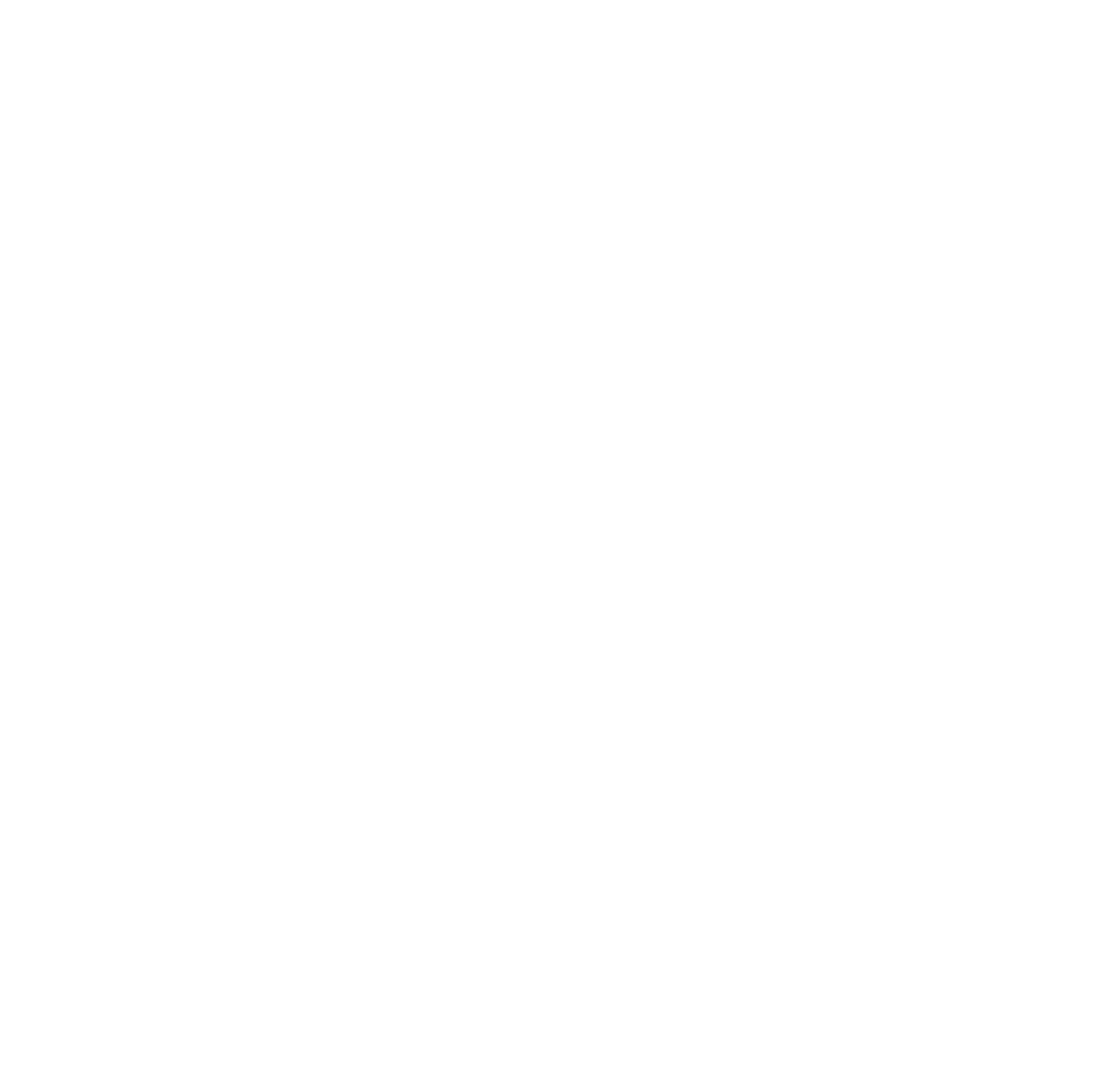
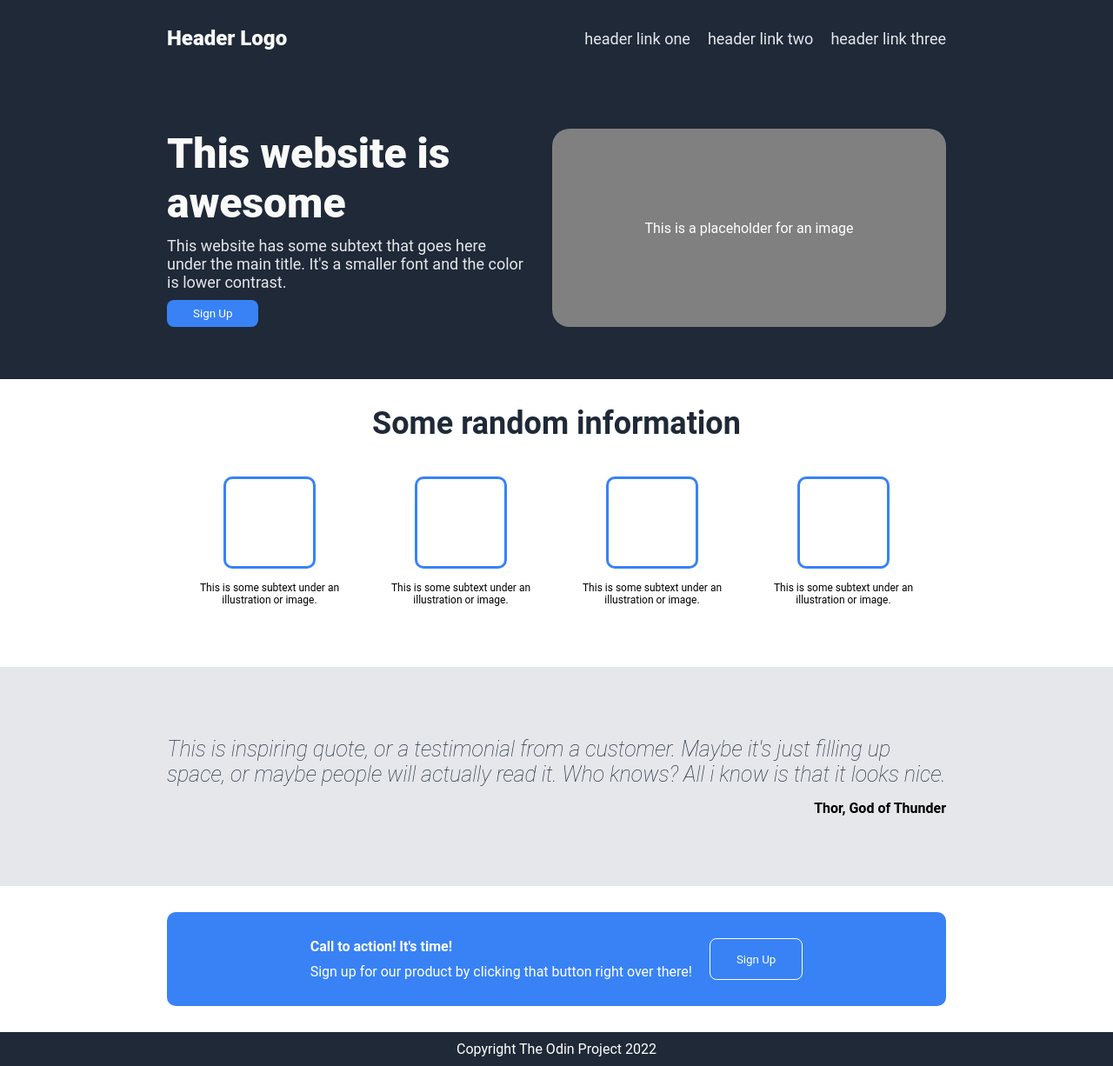
Before and after one commit to faeizmusa/odin-project-landing-page, a plain HTML site: page index.html in a window 1280 px wide. Shown: the whole page at 87% size. Before the commit the page ends 800 px from the top, so only its background shows below. Drawn offline with Linux system fonts and the light colour scheme.

Commit message:
Completing the task

```diff
--- a/index.html
+++ b/index.html
@@ -4,14 +4,87 @@
     <meta charset="UTF-8" />
     <meta http-equiv="X-UA-Compatible" content="IE=edge" />
     <meta name="viewport" content="width=device-width, initial-scale=1.0" />
+    <link rel="stylesheet" href="style.css" />
     <title>Odin Project : Landing Page</title>
   </head>
   <body>
-    <div class="header"></div>
-    <div class="hero"></div>
-    <div class="info"></div>
-    <div class="testimonial"></div>
-    <div class="cta"></div>
-    <div class="footer"></div>
+    <div class="header">
+      <div class="container">
+        <p class="logo">Header Logo</p>
+        <ul>
+          <li><a href="google.com">header link one</a></li>
+          <li><a href="google.com">header link two</a></li>
+          <li><a href="google.com">header link three</a></li>
+        </ul>
+      </div>
+    </div>
+
+    <div class="hero">
+      <div class="container">
+        <div class="hero-left">
+          <p class="main-text">This website is awesome</p>
+          <p class="subtext">
+            This website has some subtext that goes here under the main title.
+            It's a smaller font and the color is lower contrast.
+          </p>
+          <button class="hero-button">Sign Up</button>
+        </div>
+        <div class="placeholder"><p>This is a placeholder for an image</p></div>
+      </div>
+    </div>
+
+    <div class="info">
+      <p class="info-header">Some random information</p>
+      <div class="img-container">
+        <div class="info-card">
+          <div class="info-image"></div>
+          <p class="info-subtext">
+            This is some subtext under an illustration or image.
+          </p>
+        </div>
+        <div class="info-card">
+          <div class="info-image"></div>
+          <p class="info-subtext">
+            This is some subtext under an illustration or image.
+          </p>
+        </div>
+        <div class="info-card">
+          <div class="info-image"></div>
+          <p class="info-subtext">
+            This is some subtext under an illustration or image.
+          </p>
+        </div>
+        <div class="info-card">
+          <div class="info-image"></div>
+          <p class="info-subtext">
+            This is some subtext under an illustration or image.
+          </p>
+        </div>
+      </div>
+    </div>
+
+    <div class="testimonial">
+      <p class="quote">
+        This is inspiring quote, or a testimonial from a customer. Maybe it's
+        just filling up space, or maybe people will actually read it. Who knows?
+        All i know is that it looks nice.
+      </p>
+      <p class="quote-name">Thor, God of Thunder</p>
+    </div>
+
+    <div class="cta">
+      <div>
+        <div class="cta-wording">
+          <p class="cta-title">Call to action! It's time!</p>
+
+          <p>
+            Sign up for our product by clicking that button right over there!
+          </p>
+        </div>
+        <button class="cta-button">Sign Up</button>
+      </div>
+    </div>
+
+    <div class="footer">Copyright The Odin Project 2022</div>
   </body>
 </html>
--- a/style.css
+++ b/style.css
@@ -0,0 +1,168 @@
+* {
+  font-family: 'Roboto', sans-serif;
+  margin: 0;
+  padding: 0;
+}
+body {
+  display: flex;
+  flex-direction: column;
+  height: 100vh;
+}
+
+.header,
+.hero,
+.footer {
+  background-color: #1f2937;
+  display: flex;
+  align-items: center;
+  padding-bottom: 30px;
+}
+.info {
+  padding: 30px 0;
+}
+.info-header {
+  text-align: center;
+  font-size: 36px;
+  font-weight: bold;
+  color: #1f2937;
+}
+.info-image {
+  border: #3882f6 3px solid;
+  border-radius: 10px;
+  width: 100px;
+  height: 100px;
+  flex-shrink: 0;
+}
+.info-card {
+  max-width: 200px;
+  display: flex;
+  flex-direction: column;
+  gap: 15px;
+  align-items: center;
+  text-align: center;
+  margin: 10px;
+  font-size: 12px;
+}
+.img-container {
+  display: flex;
+  margin: 30px 15%;
+  justify-content: center;
+}
+.container {
+  margin: 30px 15%;
+  display: flex;
+  width: 100%;
+}
+
+.logo {
+  color: #f9faf8;
+  font-size: 24px;
+  font-weight: 900;
+}
+
+.main-text {
+  color: #f9faf8;
+  font-size: 48px;
+  font-weight: 800;
+  margin-bottom: 10px;
+}
+
+.subtext {
+  font-size: 18px;
+  color: #e5e7eb;
+  margin-bottom: 10px;
+}
+.hero-button {
+  flex-shrink: 0;
+  color: white;
+  padding: 8px 30px;
+  background-color: #3882f6;
+  border: none;
+  border-radius: 8px;
+}
+.hero-left {
+  flex: 1;
+}
+.placeholder {
+  flex: 1;
+  background-color: grey;
+  color: white;
+  justify-content: center;
+  align-items: center;
+  display: flex;
+  margin-left: 30px;
+  padding: 20px;
+  border-radius: 20px;
+}
+
+.testimonial {
+  background-color: #e5e7eb;
+  display: flex;
+  padding-top: 80px;
+  padding-right: 15%;
+  padding-left: 15%;
+  padding-bottom: 80px;
+  flex-direction: column;
+}
+.quote {
+  font-size: 25px;
+  color: #1f2937;
+  font-weight: 100;
+  margin-bottom: 15px;
+  font-style: italic;
+}
+.quote-name {
+  font-weight: bold;
+  text-align: right;
+}
+
+.cta > div {
+  background-color: #3882f6;
+  margin: 30px 15%;
+  padding: 30px;
+  border-radius: 10px;
+  display: flex;
+  justify-content: center;
+  gap: 20px;
+}
+.cta-title {
+  font-weight: bold;
+  margin-bottom: 10px;
+}
+.cta-button {
+  flex-shrink: 0;
+  color: white;
+  padding: 8px 30px;
+  background-color: #3882f6;
+  border: 1px solid white;
+  border-radius: 8px;
+}
+.cta-wording {
+  display: flex;
+  flex-direction: column;
+  color: white;
+}
+
+ul {
+  list-style: none;
+  display: flex;
+  gap: 20px;
+  align-items: center;
+  justify-content: flex-end;
+  flex: 1;
+}
+li > a {
+  text-decoration: none;
+  font-size: 18px;
+  color: #e5e7eb;
+}
+
+.footer {
+  flex: 1;
+
+  display: flex;
+  align-items: center;
+  justify-content: center;
+  color: white;
+  padding: 10px;
+}
```
